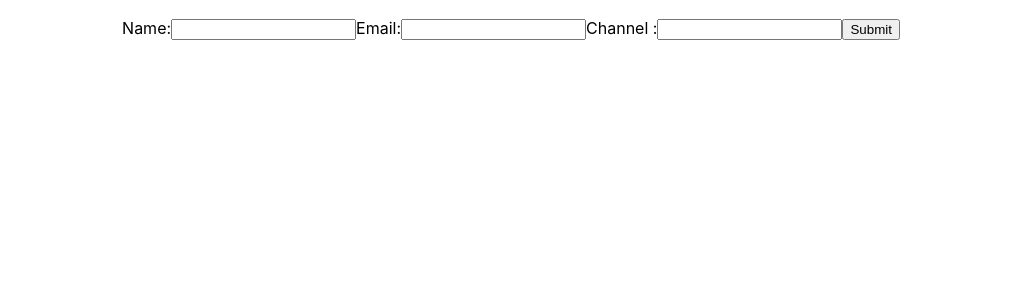
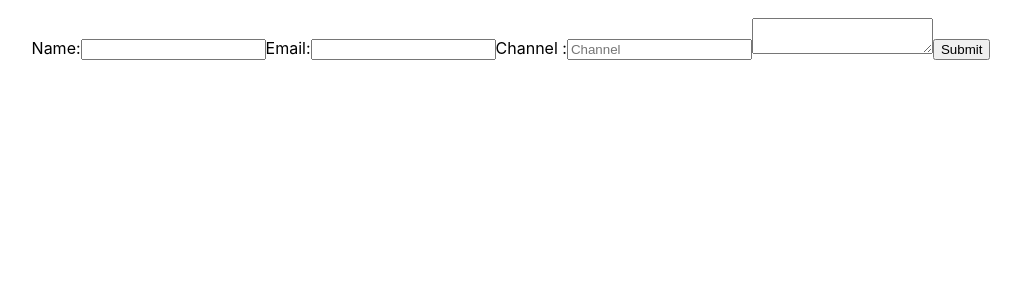
Before and after one commit to ahsan1800411/React-Formik, a React (Create React App) app: page / in a window 1280 px wide. Shown: the top 300 px of the page, without its empty margins (129-1150 px from the left). Built offline with nearby package versions, Linux system fonts and the light colour scheme.

Commit message:
Field as other HTML tag like Textarea

```diff
--- a/src/components/YoutubeForm.js
+++ b/src/components/YoutubeForm.js
@@ -7,6 +7,7 @@ const initialValues = {
   name: '',
   email: '',
   channel: '',
+  comments: '',
 };
 
 const onSubmit = (values) => console.log(values);
@@ -32,9 +33,11 @@ const YoutubeForm = () => {
         <Field type='email' name='email' id='email' />
         <ErrorMessage name='email' />
         <label htmlFor='channel'>Channel :</label>
-        <Field type='channel' name='channel' id='channel' />
+        <Field type='text' name='channel' id='channel' placeholder='Channel' />
 
         <ErrorMessage name='channel' />
+
+        <Field as='textarea' name='channel' id='channel' />
 
         <button type='submit'>Submit</button>
       </Form>
```
